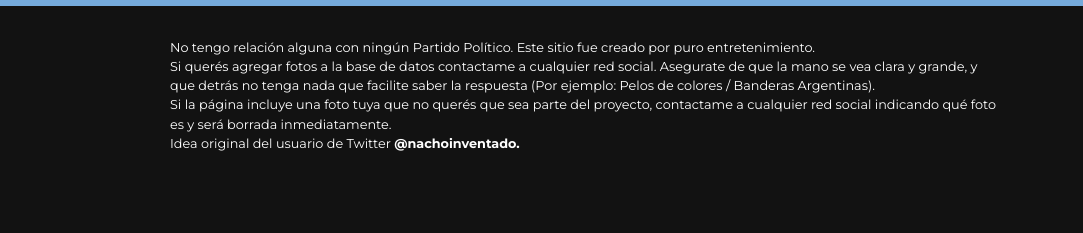
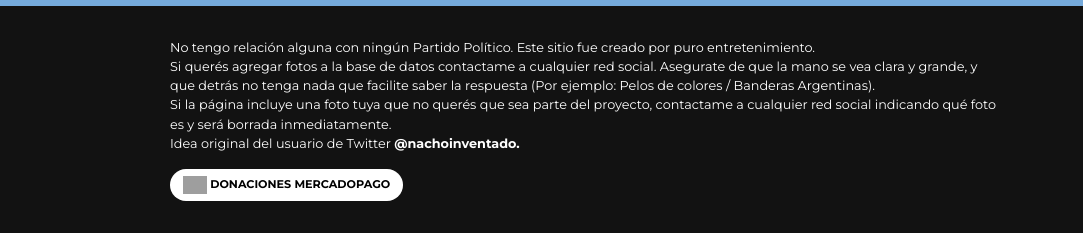
Before and after one commit to santifiorino/otakuperonista, a website: page index.html in a window 1280 px wide. Shown: the part 651-884 px from the top of the page, 197-1280 px from the left. Before the commit the page ends 836 px from the top, so only its background shows below. Drawn offline with nearby package versions, Linux system fonts and the light colour scheme; grey boxes are pictures that could not be loaded.

Commit message:
mercadopago

```diff
--- a/index.html
+++ b/index.html
@@ -40,7 +40,7 @@
       <div class="modal-dialog modal-dialog-centered">
         <div class="modal-content">
           <div class="modal-header">
-            <p id="ganasteperdiste" class="fs-4">PERDISTE</p>
+            <p id="ganasteperdiste" class="fs-2">PERDISTE</p>
           </div>
           <div class="modal-body">
             <p id="textoPerdiste" class="fs-4"> </p>
@@ -74,6 +74,7 @@
           <p class="info"> Si la página incluye una foto tuya que no querés que sea parte del proyecto, contactame a cualquier
               red social indicando qué foto es y será borrada inmediatamente. </p>
           <p class="info" > Idea original del usuario de Twitter <a href="https://twitter.com/nachoinventado/status/1463289179022966790?s=21" target="_blank"> @nachoinventado. </a></p>
+          <a class="btn botonmp" href="https://ceneka.net/santifiorino" target="_blank"> <img src="https://img.icons8.com/color/48/000000/mercado-pago.png" width="24px"/>  DONACIONES MERCADOPAGO</a>
         </div>
       </div>
     </div>
--- a/stylesheets/style.css
+++ b/stylesheets/style.css
@@ -124,3 +124,16 @@ footer {
   text-align: left;
   padding: 2rem 0rem 2rem 0rem;
 }
+
+#textoPerdiste {
+  font-weight: 500;
+}
+
+.botonmp {
+  background-color: #ffffff;
+  color: #000000;
+  font-weight: 700;
+  border-radius: 2rem;
+  font-size: .7rem;
+  margin-top: 1rem;
+}
```
